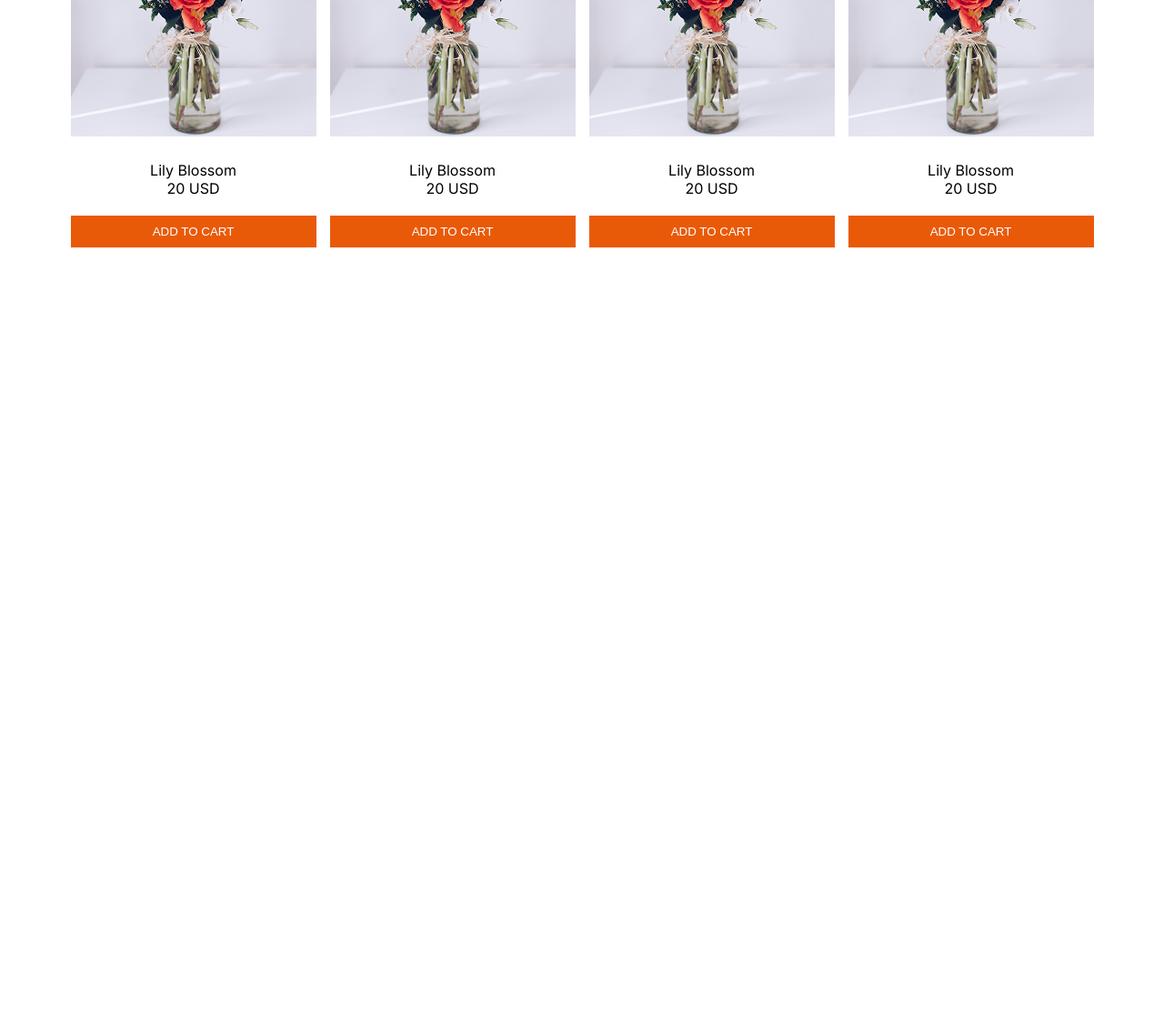
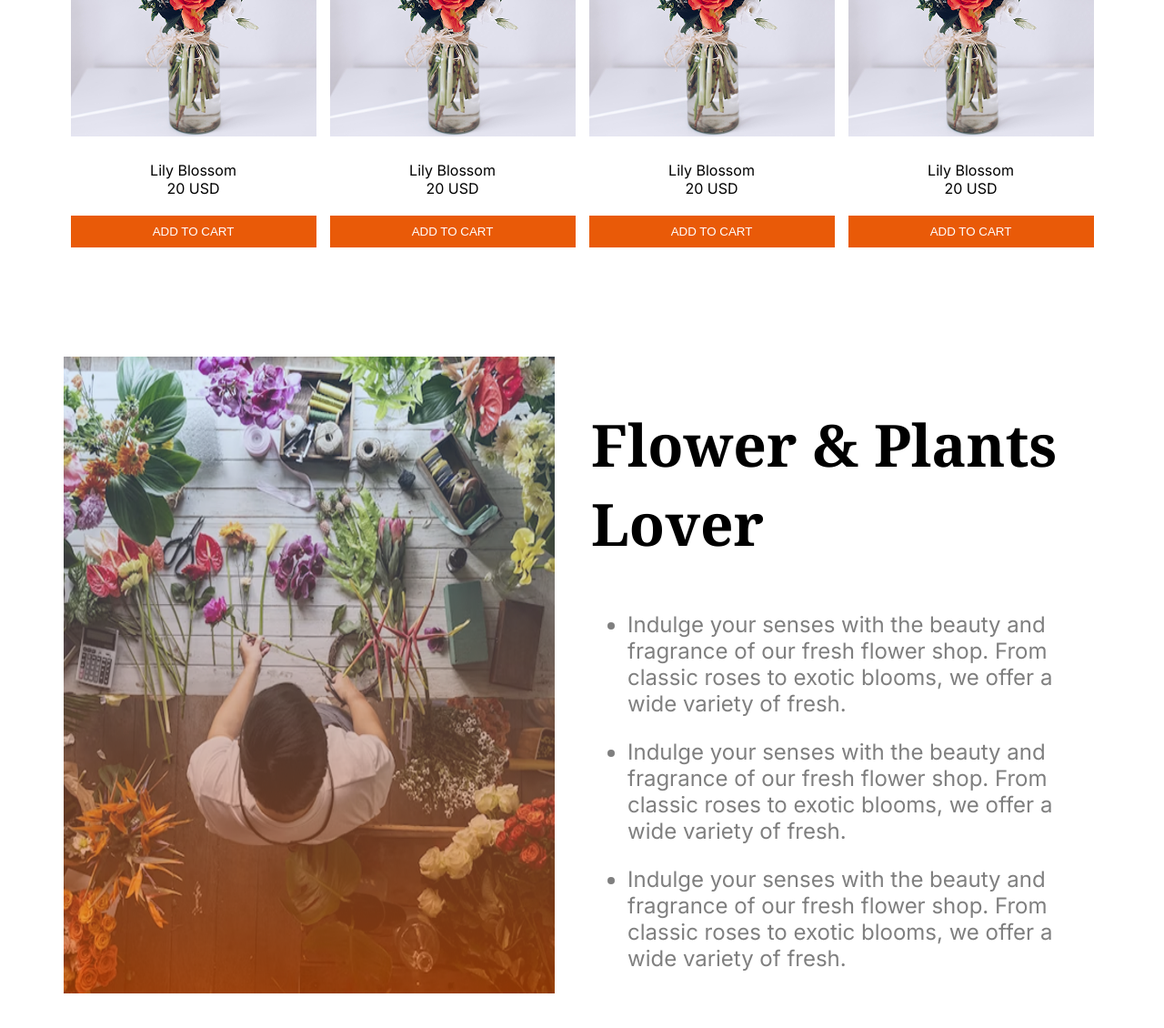
Before and after one commit to Nahiyat/responsive-flowers, a plain HTML site: page index.html in a window 1280 px wide. Shown: the part 1487-2617 px from the top of the page at 91% size. Before the commit the page ends 1787 px from the top, so only its background shows below. Drawn offline with Linux system fonts and the light colour scheme.

Commit message:
added plant lover section containing flower store png in the left and a title with unordered list on the left

```diff
--- a/index.html
+++ b/index.html
@@ -109,6 +109,20 @@
                 </div>
             </section>
         </section>
+        <!--Plant lovers section-->
+        <section class="plant-lover-section">
+            <img src="assets/flower-store.png" alt="">
+            <div class="plant-lover-text">
+                <div>
+                    <h2 class="title-font plant-lover-title">Flower & Plants Lover</h2>
+                </div>
+                <ul class="plant-lover-subtitle subtitle-font subtitle-color">
+                    <li><p>Indulge your senses with the beauty and fragrance of our fresh flower shop. From classic roses to exotic blooms, we offer a wide variety of fresh.</p></li>
+                    <li><p>Indulge your senses with the beauty and fragrance of our fresh flower shop. From classic roses to exotic blooms, we offer a wide variety of fresh.</p></li>
+                    <li><p>Indulge your senses with the beauty and fragrance of our fresh flower shop. From classic roses to exotic blooms, we offer a wide variety of fresh.</p></li>
+                </ul>
+            </div>
+        </section>
     </main>
     <footer>
 
--- a/styles/responsive-flowers.css
+++ b/styles/responsive-flowers.css
@@ -105,3 +105,16 @@ a{
   width: 270px;
   margin-bottom: 20px;
 }
+
+/*plant lover section*/
+.plant-lover-section{
+  display: flex;
+  gap: 40px;
+  max-width: 1140px;
+  margin: 100px auto;
+}
+
+.plant-lover-title{
+  font-size: 4rem;
+  font-weight: bold;
+}
```
